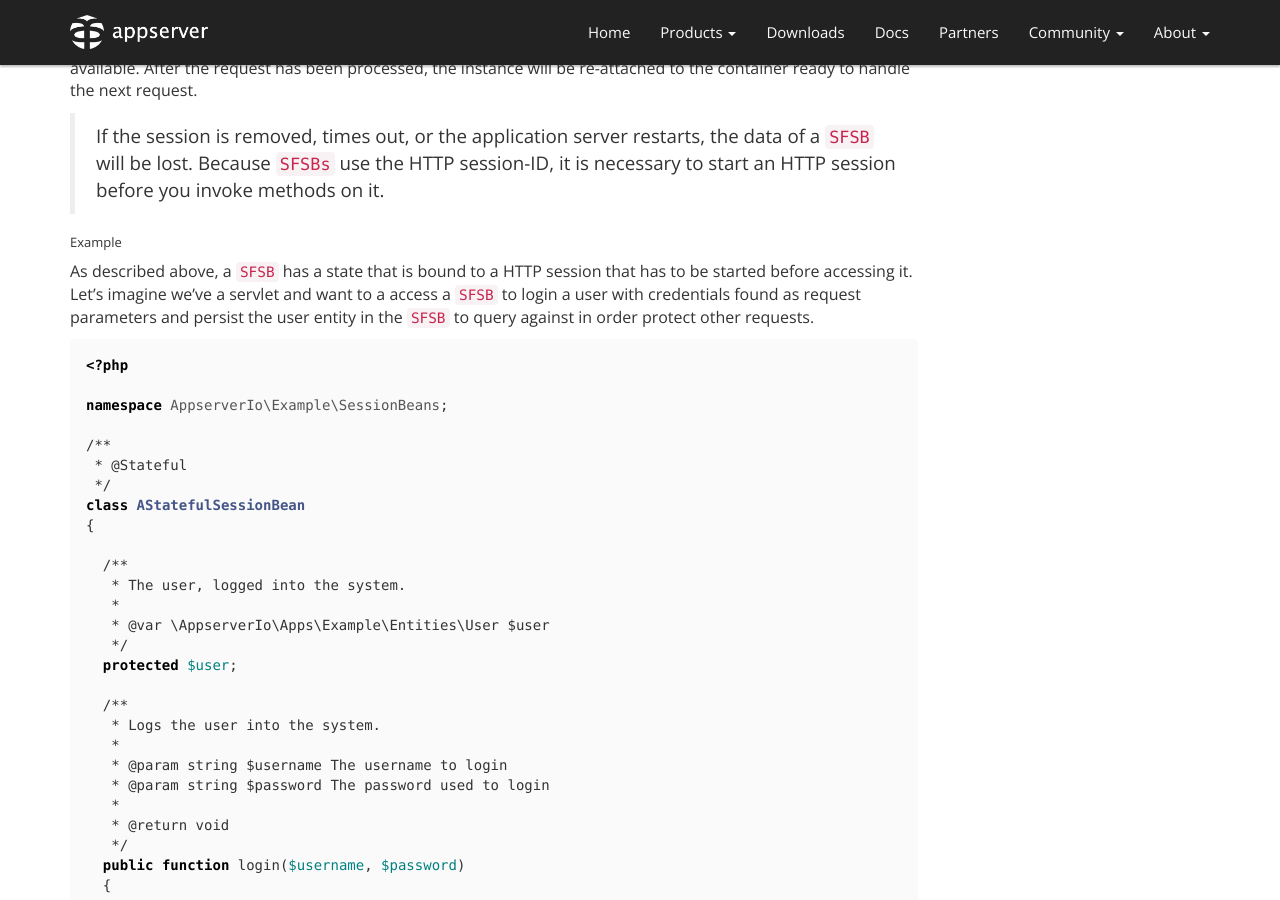
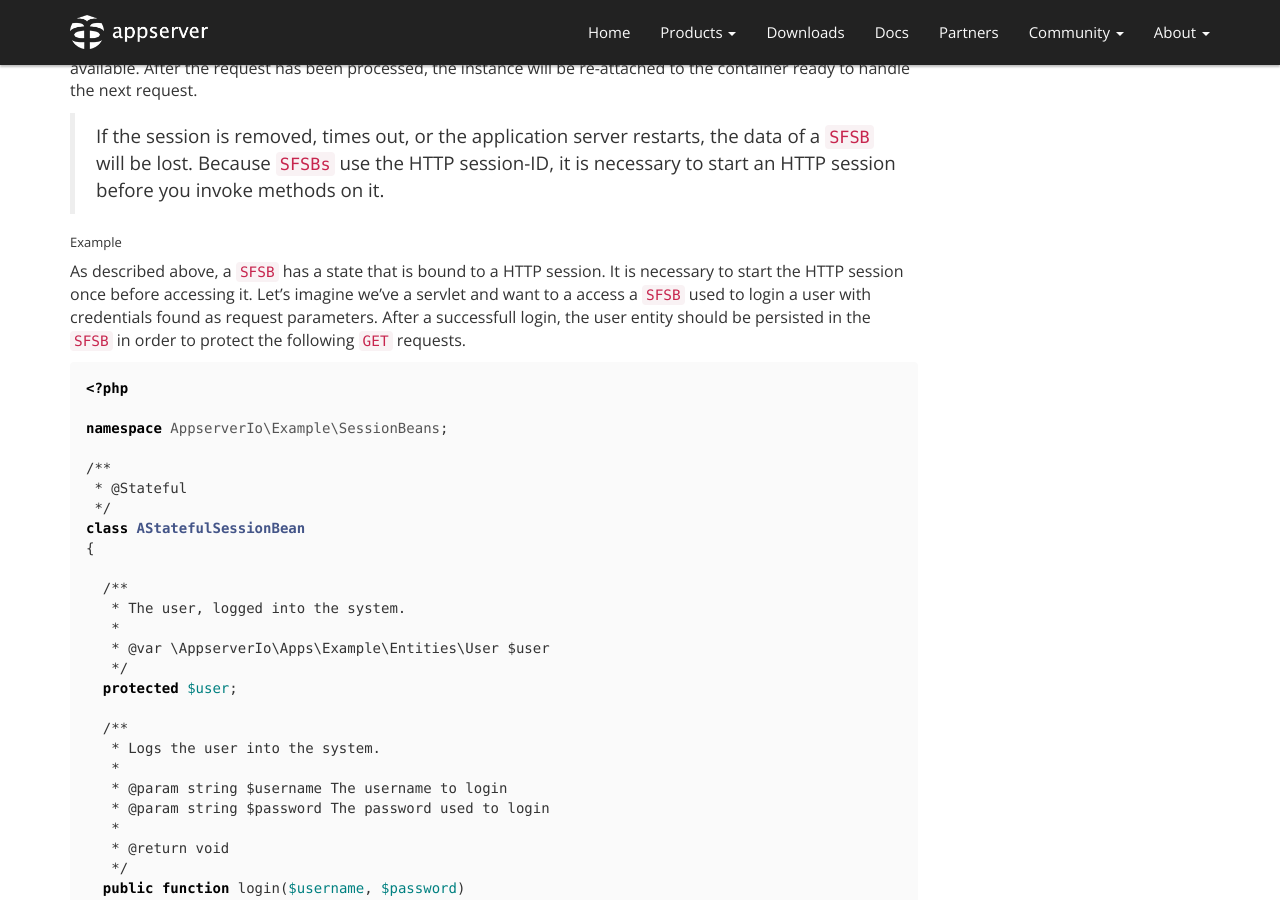
Before and after one commit to appserver-io/appserver, a Jekyll site: the page built from _posts/2014-12-30-persistence-container-basics.md, in a window 1280 px wide and 900 px high, scrolled down 2525 px. Built offline with Jekyll 4.4.1, drawn with Linux system fonts in a browser that asks for light colours; nearby versions of some CDN libraries; library files that are not in the unit come from our copies; Markdown is read by kramdown in place of the engine named in the settings.

Commit message:
Update 2014-12-30-persistence-container-basics.md

````diff
--- a/_posts/2014-12-30-persistence-container-basics.md
+++ b/_posts/2014-12-30-persistence-container-basics.md
@@ -88,7 +88,7 @@ In opposite to a HTTP Session, `SFSBs` enables you to have session bound persist
 
 ###### Example
 
-As described above, a `SFSB` has a state that is bound to a HTTP session that has to be started before accessing it. Let's imagine we've a servlet and want to a access a `SFSB` to login a user with credentials found as request parameters and persist the user entity in the `SFSB` to query against in order protect other requests.
+As described above, a `SFSB` has a state that is bound to a HTTP session. It is necessary to start the HTTP session once before accessing it. Let's imagine we've a servlet and want to a access a `SFSB` used to login a user with credentials found as request parameters. After a successfull login, the user entity should be persisted in the `SFSB` in order to protect the following `GET` requests.
 
 ```php
 <?php
````
